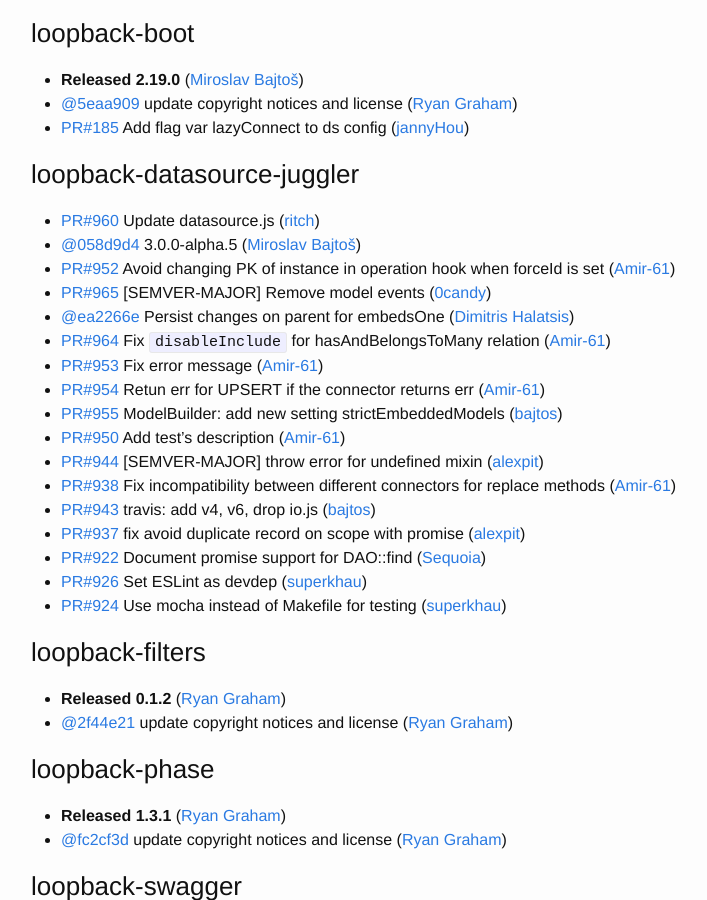
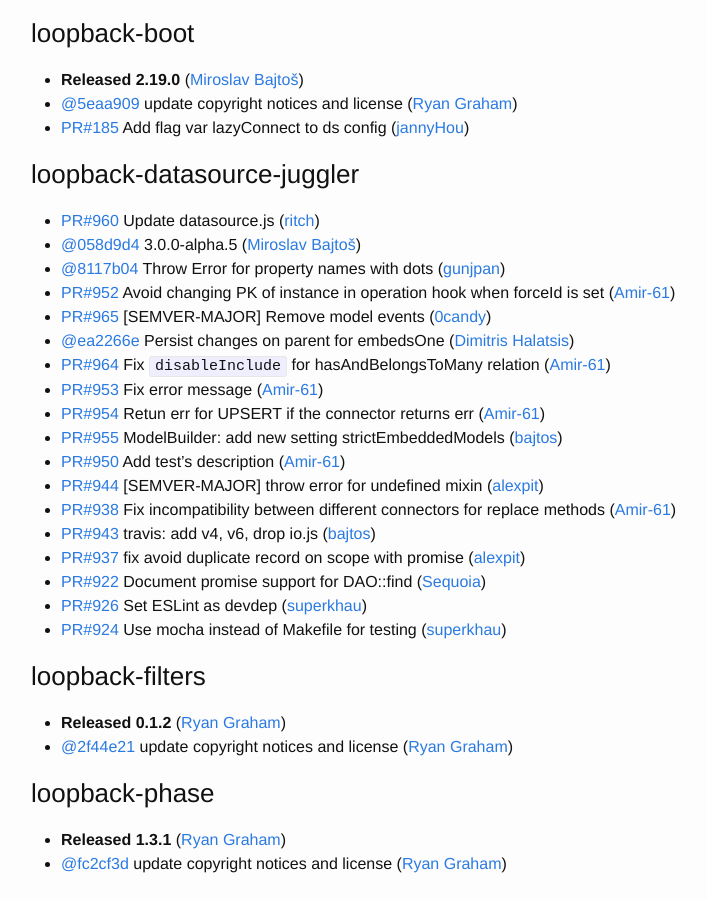
Before and after one commit to strongloop/loopback, a Jekyll site: the page built from index.md, in a window 1280 px wide and 900 px high, scrolled down 1349 px. Shown: the whole window, without its empty margins (239-946 px from the left). Built offline with Jekyll 4.4.1, drawn with Linux system fonts in a browser that asks for light colours.

Commit message:
Update changelog

```diff
--- a/index.md
+++ b/index.md
@@ -63,6 +63,7 @@
 ### loopback-datasource-juggler
  * [PR#960](https://github.com/strongloop/loopback-datasource-juggler/pull/960) Update datasource.js ([ritch](https://github.com/ritch))
  * [@058d9d4](https://github.com/strongloop/loopback-datasource-juggler/commit/058d9d46c09f249dd7aa14a09e3097aae8a7a21b) 3.0.0-alpha.5 ([Miroslav Bajtoš](https://github.com/bajtos))
+ * [@8117b04](https://github.com/strongloop/loopback-datasource-juggler/commit/8117b0403f05ac184c15813704f8c56f00d79b00) Throw Error for property names with dots ([gunjpan](https://github.com/gunjpan))
  * [PR#952](https://github.com/strongloop/loopback-datasource-juggler/pull/952) Avoid changing PK of instance in operation hook when forceId is set ([Amir-61](https://github.com/Amir-61))
  * [PR#965](https://github.com/strongloop/loopback-datasource-juggler/pull/965) [SEMVER-MAJOR] Remove model events ([0candy](https://github.com/0candy))
  * [@ea2266e](https://github.com/strongloop/loopback-datasource-juggler/commit/ea2266e453220208b204d3817a866ea7f0b42410) Persist changes on parent for embedsOne ([Dimitris Halatsis](https://github.com/mitsos1os))
```
